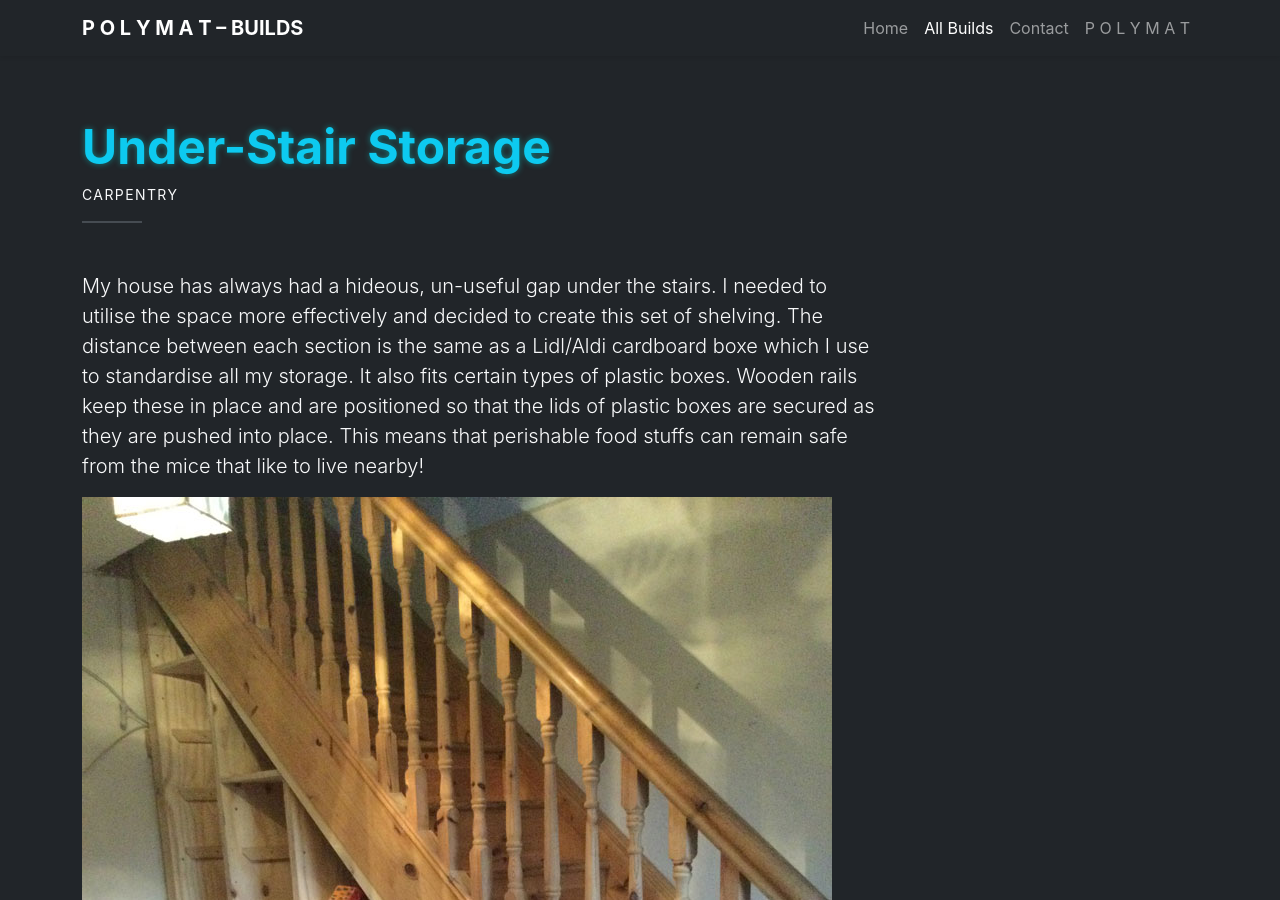
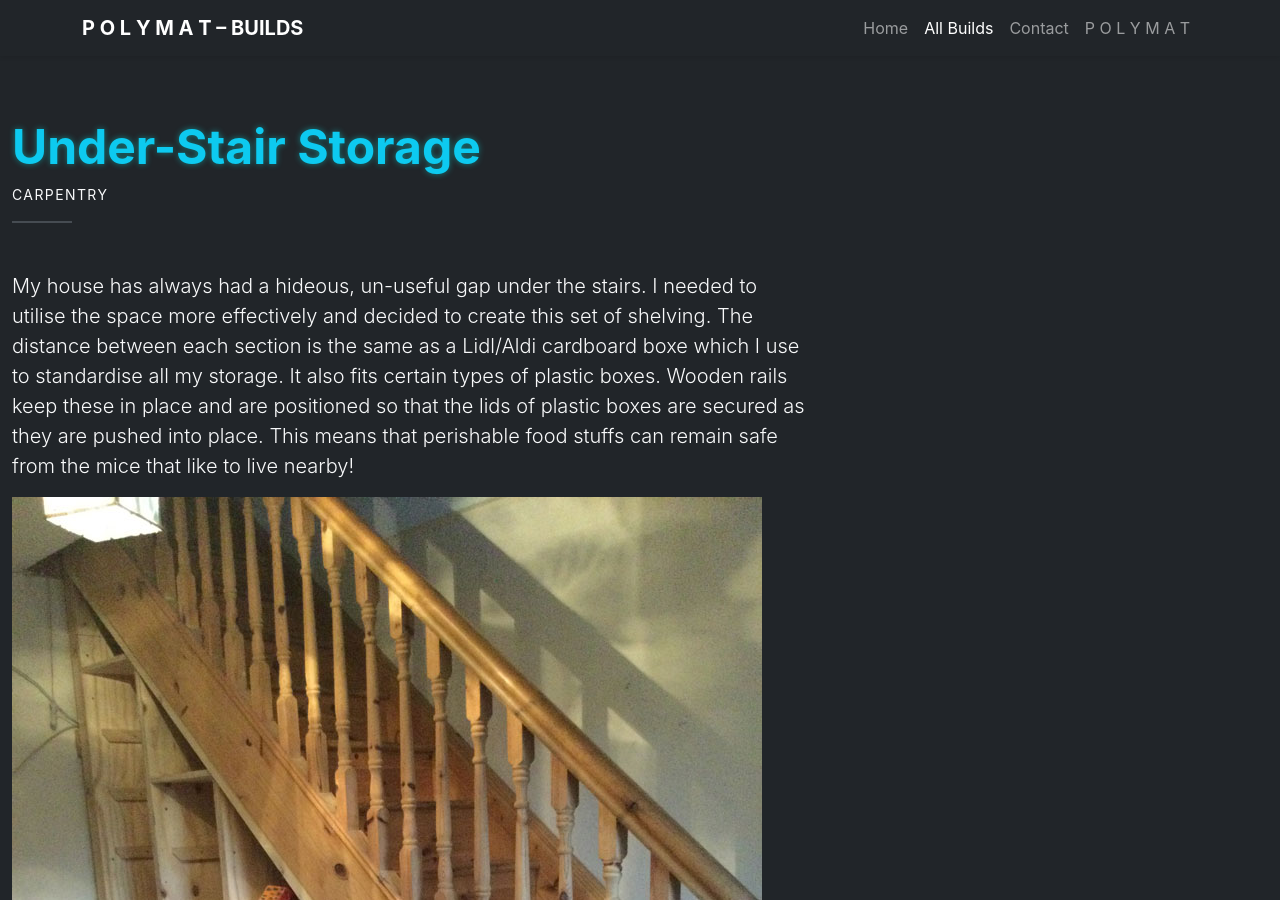
Before and after one commit to astro-mat/polymatBuilds, a Jekyll site: the page built from _builds/Under-Stair-Storage.md, in a window 1280 px wide and 900 px high. Built offline with Jekyll 4.4.1, drawn with Linux system fonts in a browser that asks for light colours.

Commit message:
Change build page

```diff
--- a/_layouts/build.html
+++ b/_layouts/build.html
@@ -2,7 +2,7 @@
 layout: default
 ---
 
-<section class="bg-dark container my-5">
+<section class="bg-dark container-fluid my-5">
 
   <!-- Header -->
   <header class="mb-5">
```
